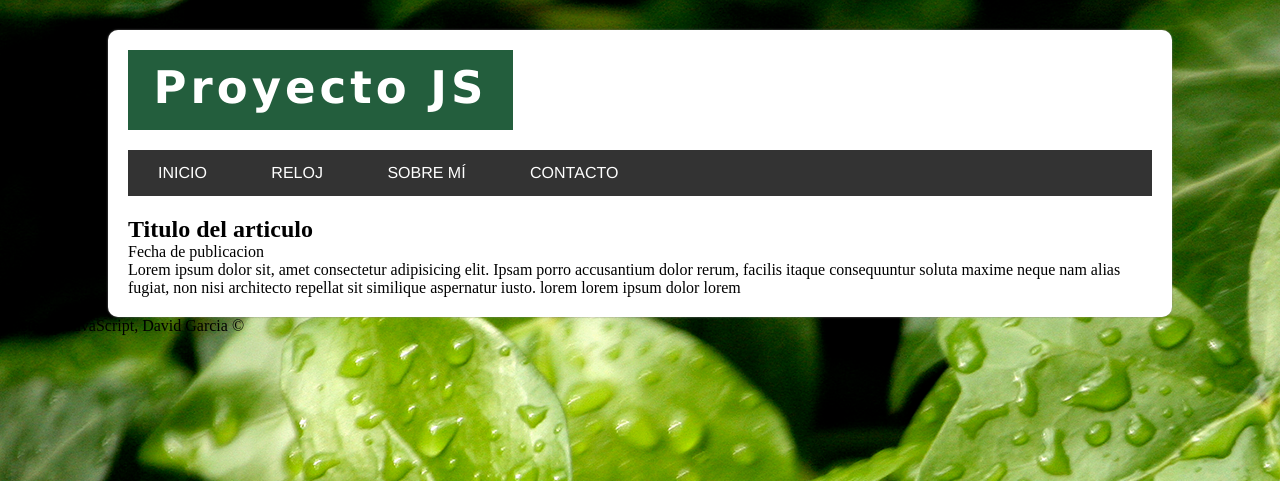
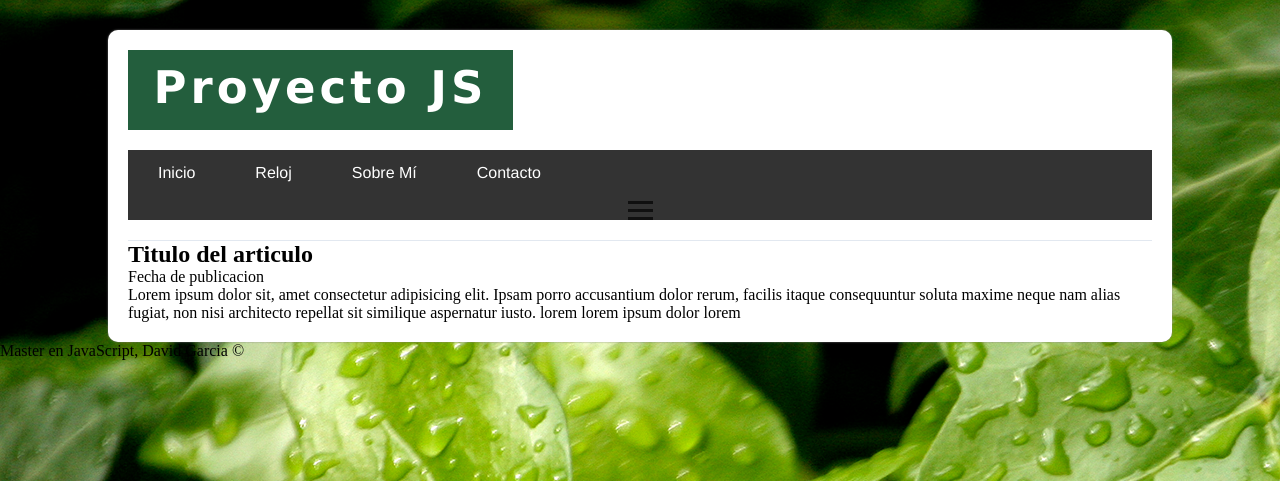
Before and after one commit to deydrums/master-javascript, a web app: file proyecto-js/index.html in a window 1280 px wide. Shown: the top 481 px of the page. Run offline with its HTML, style and script files only (its server is not run), Linux system fonts and the light colour scheme.

Commit message:
Maquetacion del menu

```diff
--- a/proyecto-js/css/styles.css
+++ b/proyecto-js/css/styles.css
@@ -1,3 +1,4 @@
+
 *{
     margin:0px;
     padding:0px;
@@ -39,33 +40,131 @@ body{
     float: left;
 }
 
-#menu{
+.header{
+    border-bottom: 1px solid #E2E8F0;
+}
+
+.hamburger {
+    display: none;
+}
+
+.bar {
+    display: block;
+    width: 25px;
+    height: 3px;
+    margin: 5px auto;
+    -webkit-transition: all 0.3s ease-in-out;
+    transition: all 0.3s ease-in-out;
+    background-color: #101010;
+}
+
+.menu {
     font-family: Helvetica, sans-serif;
     background: #333;
     width:100%;
-    text-transform: uppercase;
     margin-bottom: 20px;
 }
 
-#menu ul{
+
+
+
+.menu ul{
     line-height: 46px;
     list-style: none;
+    display: flex;
+    align-items: center;
 }
 
-#menu ul li{
+.menu ul li {
     height:46px;
     display: inline-block;
     transition: all 300ms;
 }
 
-#menu ul li:hover{
+.menu ul li:hover{
     background: #235E3D;
 }
 
-#menu ul li a{
+.menu ul li a{
     display:block;
     color: white;
     text-decoration: none;
     padding-left: 30px;
     padding-right:30px;
 }
+
+
+.nav-logo {
+    font-size: 2.1rem;
+    font-weight: 500;
+    color: #482ff7;
+}
+
+@media only screen and (max-width: 768px) {
+    #global{
+        width:90%;
+    }
+    .menu {
+        font-family: Helvetica, sans-serif;
+        background: transparent;
+    }
+    .menu ul {
+        position: fixed;
+        left: -100%;
+        top: 7rem;
+        flex-direction: column;
+        background-color: #235E3D;
+        width: 100%;
+        border-radius: 10px;
+        text-align: center;
+        transition: 0.3s;
+        box-shadow:
+            0 10px 27px rgba(0, 0, 0, 0.05);
+    }
+
+    #logo{
+        font-size: 15px;
+        width: 200px;
+        height: 60px;
+        line-height: 60px;
+        margin-bottom: 10px;
+    }
+    .menu{
+        margin-bottom: 50px;
+    }
+
+    .menu ul li a{
+        color: white;
+        padding-left: 50px;
+        padding-right:50px;
+    }
+
+
+    .menu ul.active {
+        left: 0;
+    }
+
+    .menu ul li {
+        margin: 2.5rem 0;
+    }
+
+    .boton-menu {
+        float: right;
+        display: block;
+        cursor: pointer;
+    }
+
+    .boton-menu.active .bar:nth-child(2) {
+        opacity: 0;
+    }
+
+    .boton-menu.active .bar:nth-child(1) {
+        -webkit-transform: translateY(8px) rotate(45deg);
+        transform: translateY(8px) rotate(45deg);
+    }
+
+    .boton-menu.active .bar:nth-child(3) {
+        -webkit-transform: translateY(-8px) rotate(-45deg);
+        transform: translateY(-8px) rotate(-45deg);
+    }
+}
--- a/proyecto-js/index.html
+++ b/proyecto-js/index.html
@@ -12,21 +12,36 @@
     <!--Contenedor global start-->
     <section id="global">
         <!--Cabecera start-->
-        <header>
+        <header class = "header">
             <div id="logo">
                 <h1>Proyecto JS</h1>
             </div>
-            <div class="clearfix">
+            <div class="clearfix"></div>
 
-            </div>
-            <nav id="menu">
+
+            <nav class="menu">
                 <ul>
-                    <li><a href="#">Inicio</a></li>
-                    <li><a href="#">Reloj</a></li>
-                    <li><a href="#">Sobre Mí</a></li>
-                    <li><a href="#">Contacto</a></li>
+                    <li>
+                        <a href="#" >Inicio</a>
+                    </li>
+                    <li>
+                        <a href="#" >Reloj</a>
+                    </li>
+                    <li>
+                        <a href="#" >Sobre Mí</a>
+                    </li>
+                    <li>
+                        <a href="#" >Contacto</a>
+                    </li>
                 </ul>
+                <div class="boton-menu">
+                    <span class="bar"></span>
+                    <span class="bar"></span>
+                    <span class="bar"></span>
+                </div>
             </nav>
+
+
         <!--Cabecera end-->
         </header>
 
@@ -64,5 +79,6 @@
         Master en JavaScript, David Garcia &copy;
     <!--Pie de pagina end-->
     </footer>
+    <script type="text/javascript" src="js/main.js"></script>
 </body>
 </html>
--- a/proyecto-js/js/main.js
+++ b/proyecto-js/js/main.js
@@ -0,0 +1,16 @@
+const hamburger = document.querySelector(".boton-menu");
+const navMenu = document.querySelector(".menu ul");
+const navLink = document.querySelectorAll(".menu ul li a");
+
+hamburger.addEventListener("click", mobileMenu);
+navLink.forEach(n => n.addEventListener("click", closeMenu));
+
+function mobileMenu() {
+    hamburger.classList.toggle("active");
+    navMenu.classList.toggle("active");
+}
+
+function closeMenu() {
+    hamburger.classList.remove("active");
+    navMenu.classList.remove("active");
+}
```
